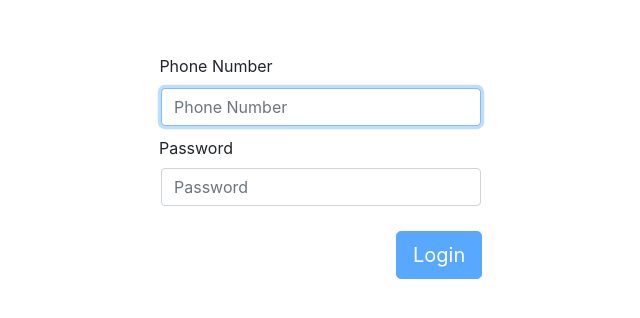
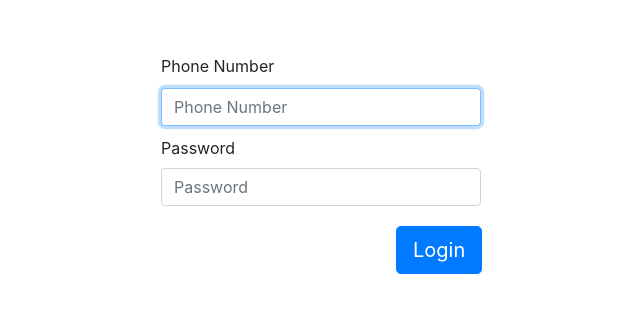
Before and after one commit to Aelxnadre72/Stili, a React (Create React App) app in the folder frontend/: page / in a window 1280 px wide. Shown: the part 246-564 px from the top of the page, without its empty margins (319-959 px from the left). Built offline with nearby package versions, Linux system fonts and the light colour scheme.

Commit message:
#B1 Finish LogIn

```diff
--- a/frontend/package.json
+++ b/frontend/package.json
@@ -6,6 +6,7 @@
     "@testing-library/jest-dom": "^5.16.2",
     "@testing-library/react": "^12.1.2",
     "@testing-library/user-event": "^13.5.0",
+    "axios": "^0.25.0",
     "react": "^17.0.2",
     "react-bootstrap": "^2.1.2",
     "react-dom": "^17.0.2",
--- a/frontend/src/components/Login.css
+++ b/frontend/src/components/Login.css
@@ -10,17 +10,31 @@
     }
 
     .Button {
-      margin-top: 25px;
       margin-left: 235px;
     }
 
     .phonelabel {
-      margin-left: -210px;
       margin-bottom: 10px;
+      display:flex;
     }
 
     .passwordlabel {
-      margin-left: -250px;
       margin-top: 10px;
+      display: flex;
     }
+
+    .logintext {
+      margin-left: -235px;
+      margin-top: 20px;
+    }
+
+    .errormsg {
+      margin-top: 20px;
+      color: red;
+      font-size: 12px;
+    }
+
+      /*
+        Hardkodet marginer for å få til funksjonalitet
+      */
   }
--- a/frontend/src/components/Login.js
+++ b/frontend/src/components/Login.js
@@ -1,24 +1,38 @@
 import React, { useState } from 'react';
 import Form from 'react-bootstrap/Form';
 import Button from 'react-bootstrap/Button';
+import Axios from 'axios';
 import './Login.css';
 
 export default function Login() {
     const [phoneNumber, setPhoneNumber] = useState("");
     const [password, setPassword] = useState("");
+    const [text, setText] = useState("");
 
-    function validate() {
+    function validate () {
         return (
-            phoneNumber.length === 8
-            &&
-            (password.length > 0 && password.length <= 10)
-        );
+            phoneNumber === "12345678"
+            && password === "hund123"
+        )
     }
+
+    const changeText = (textinput) => setText(textinput);
 
     function handleSubmit(event) {
         event.preventDefault();
+        /*Axios.post('URL', {
+            'phoneNumber' : phoneNumber,
+            'password' : password,
+        },
+        { headers: {
+            "Authorization": `AUTHORIZATION_KEY`,
+            "Content-Type": 'application/json'
+        }
+        }
+        )
+        .then(res => console.log(res))
+        .catch(error => console.err(error))*/
     }
-
 
     return (
         <div className="Login">
@@ -42,7 +56,13 @@ export default function Login() {
                 onChange={(p) => setPassword(p.target.value)}
             />
             </Form.Group>
-            <Button block size="lg" type="submit" disabled={!validate()} className="Button">
+            <p className="errormsg">{text}</p>
+            <Button block size="lg" type="submit" className="Button" onClick={
+
+                validate()
+                ? () => changeText("Suksess")
+                : () => changeText("Incorrect phone number/password, please try again.")}>
+
             Login
             </Button>
         </Form>
```
Also changed, not shown: frontend/src/components/user.json (added, +7 -0 lines), 1 other file (tests, documents, lock files or other folders).
